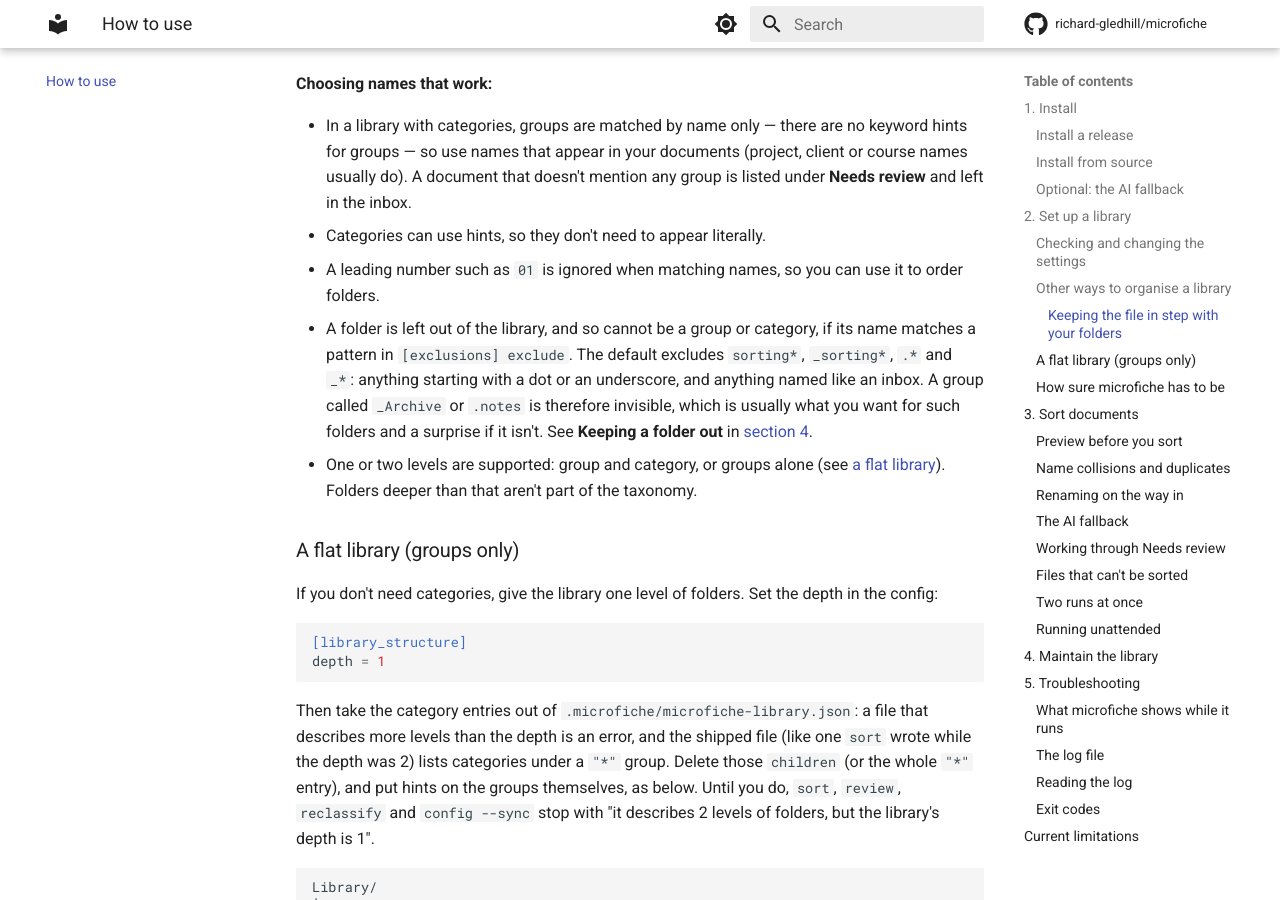
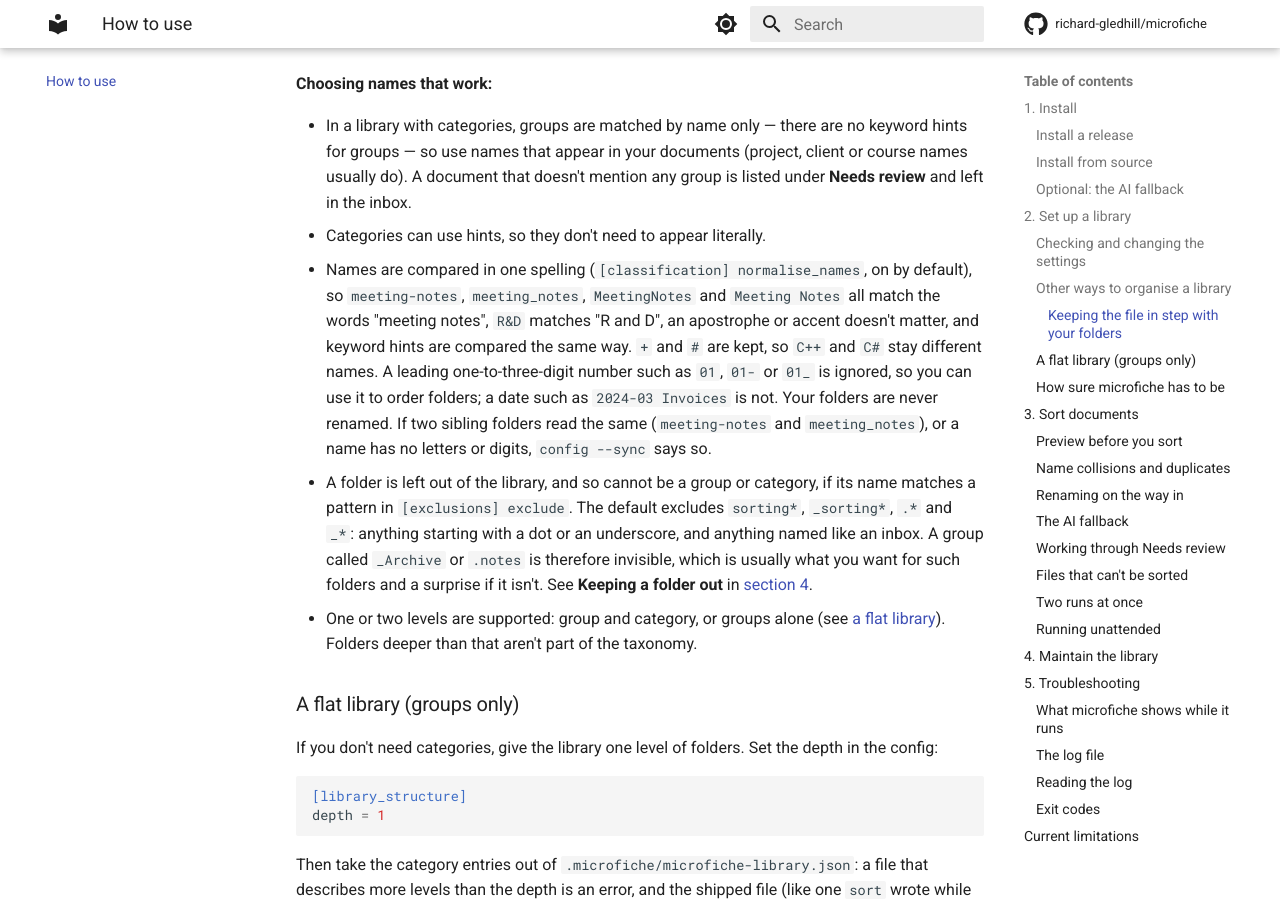
Before and after one commit to richard-gledhill/microfiche, an MkDocs documentation site: the page built from docs/how-to-use.md, in a window 1280 px wide and 900 px high, scrolled down 7815 px. Built offline with MkDocs 1.6.1 and Material for MkDocs 9.7.7, drawn with Linux system fonts in a browser that asks for light colours; comment, search, counter and statistics services are not loaded; some of the changed text lies outside the part shown.

Commit message:
docs: document normalise_names and add the folder-name matching spec
Co-Authored-By: Claude Sonnet 5.5 <noreply@anthropic.com>

```diff
--- a/docs/how-to-use.md
+++ b/docs/how-to-use.md
@@ -411,8 +411,12 @@ carries on, and `config --sync` exits with an error.
   appear in your documents (project, client or course names usually do). A document that doesn't
   mention any group is listed under **Needs review** and left in the inbox.
 - Categories can use hints, so they don't need to appear literally.
-- A leading number such as `01 ` is ignored when matching names, so you can use it to order
-  folders.
+- Names are compared in one spelling (`[classification] normalise_names`, on by default), so `meeting-notes`,
+  `meeting_notes`, `MeetingNotes` and `Meeting Notes` all match the words "meeting notes", `R&D` matches "R and D",
+  an apostrophe or accent doesn't matter, and keyword hints are compared the same way. `+` and `#` are kept, so `C++` and
+  `C#` stay different names. A leading one-to-three-digit number such as `01 `, `01-` or `01_` is ignored, so you can use
+  it to order folders; a date such as `2024-03 Invoices` is not. Your folders are never renamed. If two sibling
+  folders read the same (`meeting-notes` and `meeting_notes`), or a name has no letters or digits, `config --sync` says so.
 - A folder is left out of the library, and so cannot be a group or category, if its name matches a pattern in
   `[exclusions] exclude`. The default excludes `sorting*`, `_sorting*`, `.*` and `_*`: anything starting with a dot or an
   underscore, and anything named like an inbox. A group called `_Archive` or `.notes` is therefore invisible, which is
@@ -526,6 +530,7 @@ name_match_confidence = 0.9       # a category's name found in the text
 filename_match_confidence = 0.95  # a filename rule
 hint_match_confidence = 0.75      # a keyword hint
 fuzzy_group_threshold = 85        # how close (0-100) a near-miss must be to a group's name
+normalise_names = true            # compare names, hints and text in one spelling ("meeting-notes" = "Meeting Notes")
 
 [ai]
 ai_confidence = 0.70              # any answer from the AI fallback
```
Also changed, not shown: README.md (+1 -1 lines), docs/development/plan/SPEC.md (+21 -3 lines), docs/development/plan/plan.md (added, +8 -0 lines), docs/development/plan/todo.md (added, +11 -0 lines), docs/development/requirements/mvp-roadmap.md (+1 -0 lines), microfiche/README.md (+1 -1 lines).
